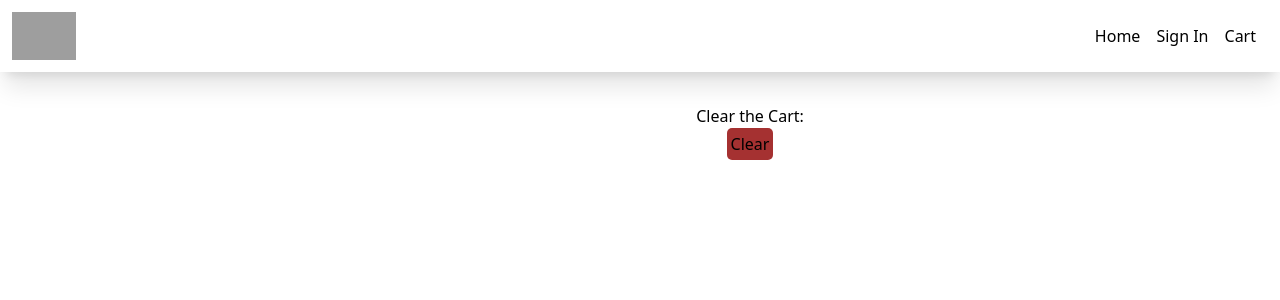
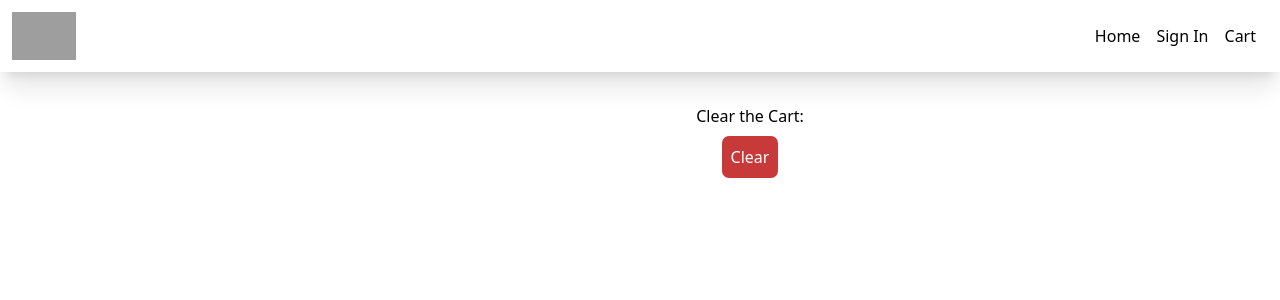
Before and after one commit to GauravOOO2/Swiggy-Clone, a React (Create React App) app: page /Cart in a window 1280 px wide. Shown: the top 300 px of the page. Built offline with nearby package versions, Linux system fonts and the light colour scheme; grey boxes are pictures that could not be loaded.

Commit message:
Final Patch

```diff
--- a/src/Style/style.css
+++ b/src/Style/style.css
@@ -36,10 +36,11 @@
 }
 
 .cart_clear_button{
-    background-color: rgb(165, 49, 49);
-    border-radius: 5px;
+    background-color: rgb(200, 58, 58);
+    border-radius: 7px;
     display: inline-block;
-    padding: 4px;
+    color: white;
+    padding: 9px;
 }
 
 .button_parent{
--- a/src/components/Cart.js
+++ b/src/components/Cart.js
@@ -21,10 +21,11 @@ const Cart = () => {
         </div>
         <div className='item3'>
           <div className='button_parent'>
-            <p>Clear the Cart:</p>
-            <div className='cart_clear_button' >
-              <button className='mybutton' onClick={() => handleclearcart()} >Clear</button>
+            <p className='pb-2' >Clear the Cart:</p>
+            <div className='cart_clear_button   ' >
+              <button className='mybutton   ' onClick={() => handleclearcart()} >Clear</button>
             </div>
+            {/* bg-red-600 text-white p-5 py-1 px-3 absolute top-2 left-2 z-10 rounded-md text-lg */}
           </div>
         </div>
         <div className='item4'></div>
@@ -45,7 +46,7 @@ const Cart = () => {
                   <p className='price_tag' >Price: {data?.card?.info?.price / 100}</p>
                   {/* <p className='' > Rating: {data?.card?.info?.ratings?.aggregatedRating?.rating} </p> */}
 
-                  <img className='menu_image'
+                  <img className='menu_image '
                     src={`https://media-assets.swiggy.com/swiggy/image/upload/fl_lossy,f_auto,q_auto,w_208,h_208,c_fit/${data?.card?.info?.imageId}`}
                     alt='Menu pic'
                   />
```
